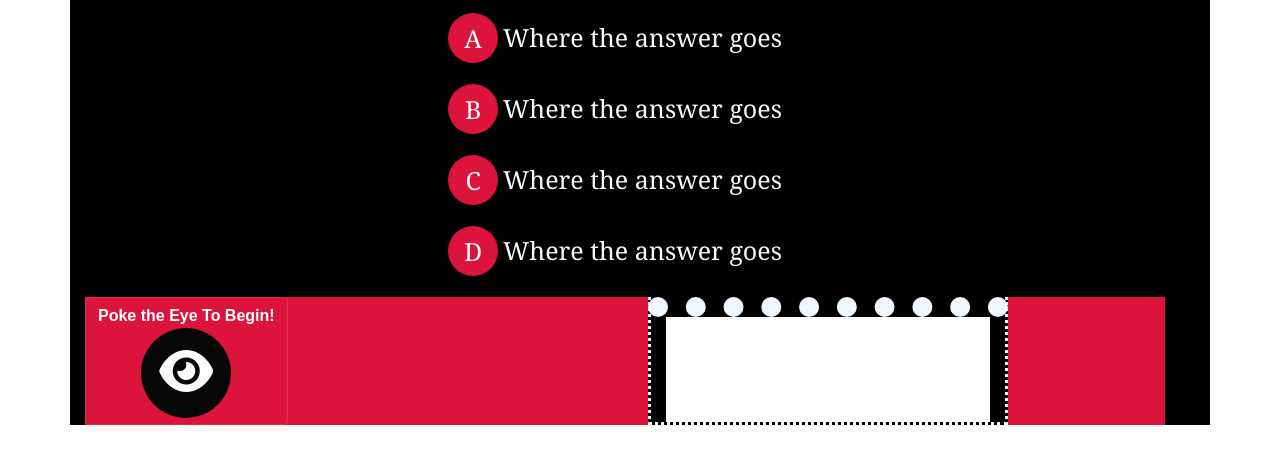
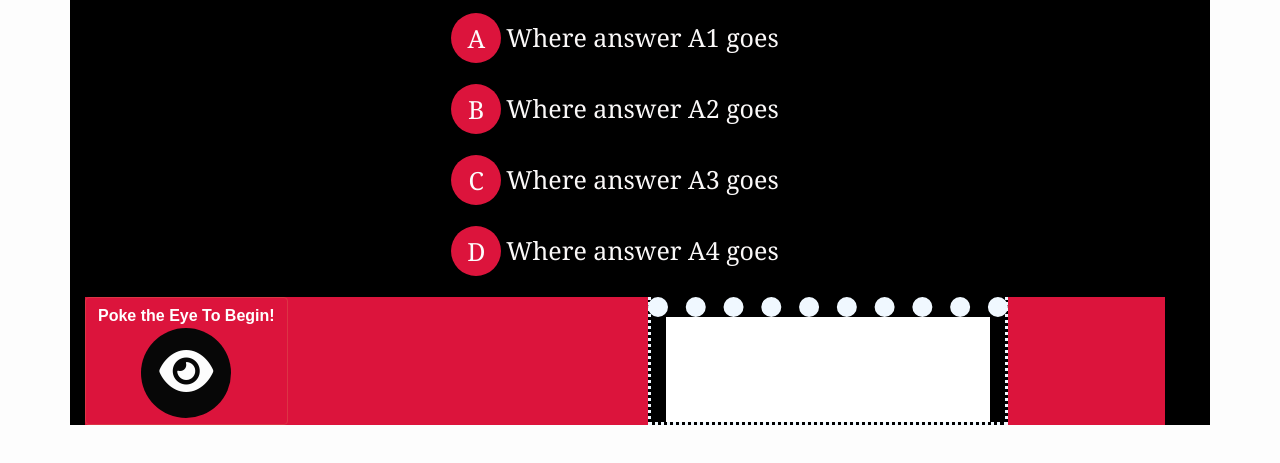
Before and after one commit to skyelucking/04-Code-Quiz, a plain HTML site: page index.html in a window 1280 px wide. Shown: the part 279-742 px from the top of the page. Drawn offline with nearby package versions, Linux system fonts and the light colour scheme.

Commit message:
linked up the answer element IDs to the script selectors

```diff
--- a/index.html
+++ b/index.html
@@ -37,37 +37,38 @@
         <col class="col text-center"><div class="jumbotron" >
           <h1 class="display-8 text-center">CAGE MATCH - CODING CHALLENGE!</h1>
           <p id="lead">It'll be 75 seconds of a pure JavaScript Coding Quiz Blitz - with a 10 second penalty on your timer for every wrong answer!  Not only that - but you mustn't get distracted by ol' cagey Nick Cage trying to break your concentraion. As time grows short so does Nick Cage's apparent sanity! Stay focused! Stay strong! Stay Cage freeeee!</p></div>
-
+  <!-- Quiz Question -->
 <div class="quiz container-md text-center" >
   <div class="container text-center">
   <div class="row container" style="background-color: rgb(0, 0, 0); min-width: 100%;">
     <p class="questions container" id="#quizQuestion">Where the question goes</p>
       </row>
+ <!-- Quiz Answer A-->
         <div class="row" style="min-width: 100%;">
-          <p class="answers container" id="#quizQuestion"> <button class="quizbutton" aria-label="quizbutton" id="quizA1">
-            A </button>Where the answer goes</p>
+          <p class="answers container" id="#quizA1" > <button class="quizbutton" aria-label="quizbutton" id="quizA1">
+            A </button>Where answer A1 goes</p>
       </row>
-
+ <!-- Quiz Answer B-->
     </div>
     <div class="row" style="min-width: 100%;">
-      <p class="answers container" id="#quizQuestion"> <button class="quizbutton" aria-label="quizbutton" id="quizA1">
-        B </button>Where the answer goes</p>
+      <p class="answers container" id="#quizA2"> <button class="quizbutton" aria-label="quizbutton" id="quizA1">
+        B </button>Where answer A2 goes</p>
   </row>
-
+<!-- Quiz Answer C-->
 </div>
 <div class="row" style="min-width: 100%;">
-  <p class="answers container" id="#quizQuestion"> <button class="quizbutton" aria-label="quizbutton" id="quizA1">
-    C </button>Where the answer goes</p>
+  <p class="answers container" id="#quizA3"> <button class="quizbutton" aria-label="quizbutton" id="quizA1">
+    C </button>Where answer A3 goes</p>
+</row>
+<!-- Quiz Answer D-->
+</div>
+<div class="row" style="min-width: 100%;">
+  <p class="answers container" id="#quizA4"> <button class="quizbutton" aria-label="quizbutton" id="quizA1">
+    D </button>Where answer A4 goes</p>
 </row>
 
 </div>
-<div class="row" style="min-width: 100%;">
-  <p class="answers container" id="#quizQuestion"> <button class="quizbutton" aria-label="quizbutton" id="quizA1">
-    D </button>Where the answer goes</p>
-</row>
-
-</div>
-
+    <!-- Where the Start Button and Timer Live -->
         <div class="container-lg" style="max-width:100% ; background-color: crimson;">
         <row class="row" style="background-color: crimson;">
         <col class="col-lg-4 text-left" style="background-color: crimson;"><div class="button btn btn-danger" style="font-weight: bolder; text-align: center; background-color: crimson;"> Poke the Eye To Begin! <br>
--- a/script.js
+++ b/script.js
@@ -6,11 +6,11 @@ var secondsElapsed = 0;
 var interval;
 
 // Quiz Body Elements
-var quizQuestionText = "test";
-var answerText1 = document.querySelector("#quizA1");
-var answerText2 = document.querySelector("#quizA2");
-var answerText3 = document.querySelector("#quizA3");
-var answerText4 = document.querySelector("#quizA4");
+var quizQuestionText = document.querySelector("#quizQuestion");
+var ansText1 = document.querySelector("#quizA1");
+var ansText2 = document.querySelector("#quizA2");
+var ansText3 = document.querySelector("#quizA3");
+var ansText4 = document.querySelector("#quizA4");
 var leadText = document.querySelector("#lead");
 var quizIntroText = document.querySelector("#quizIntro");
 
```
